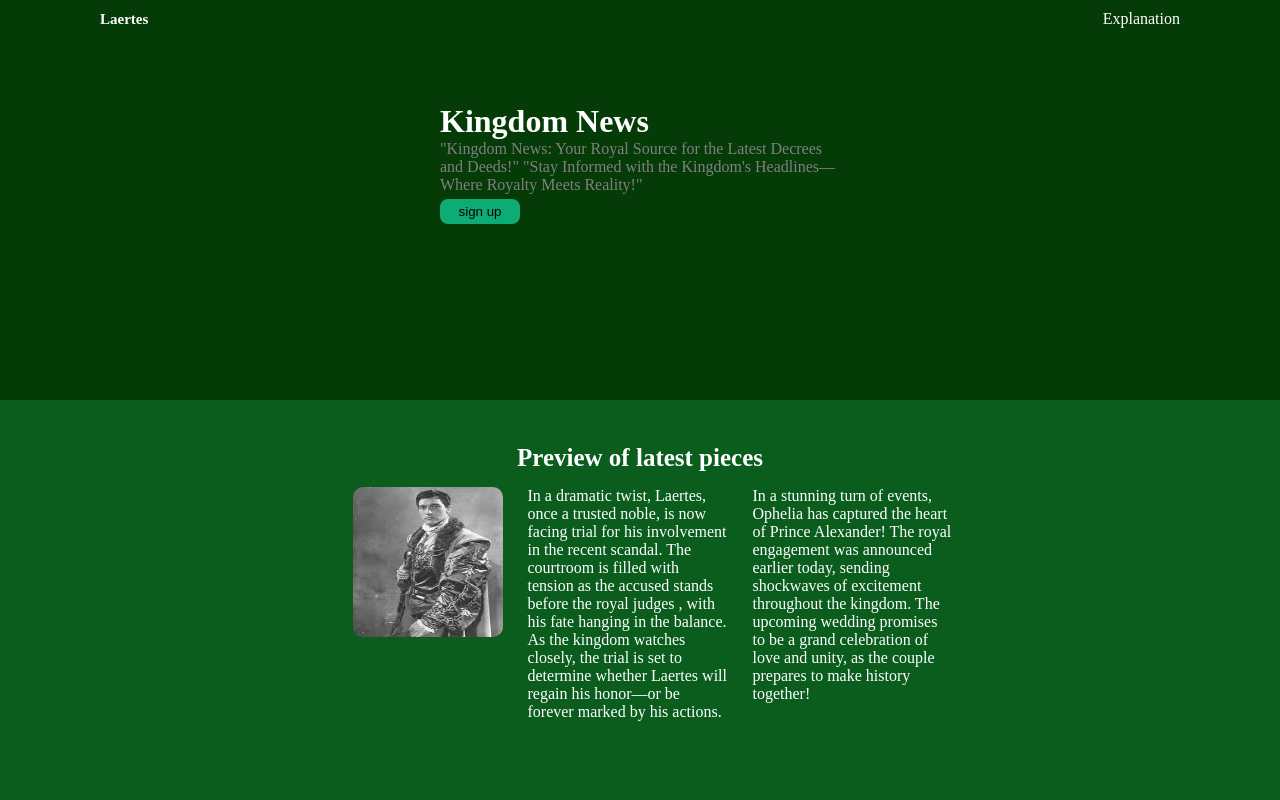
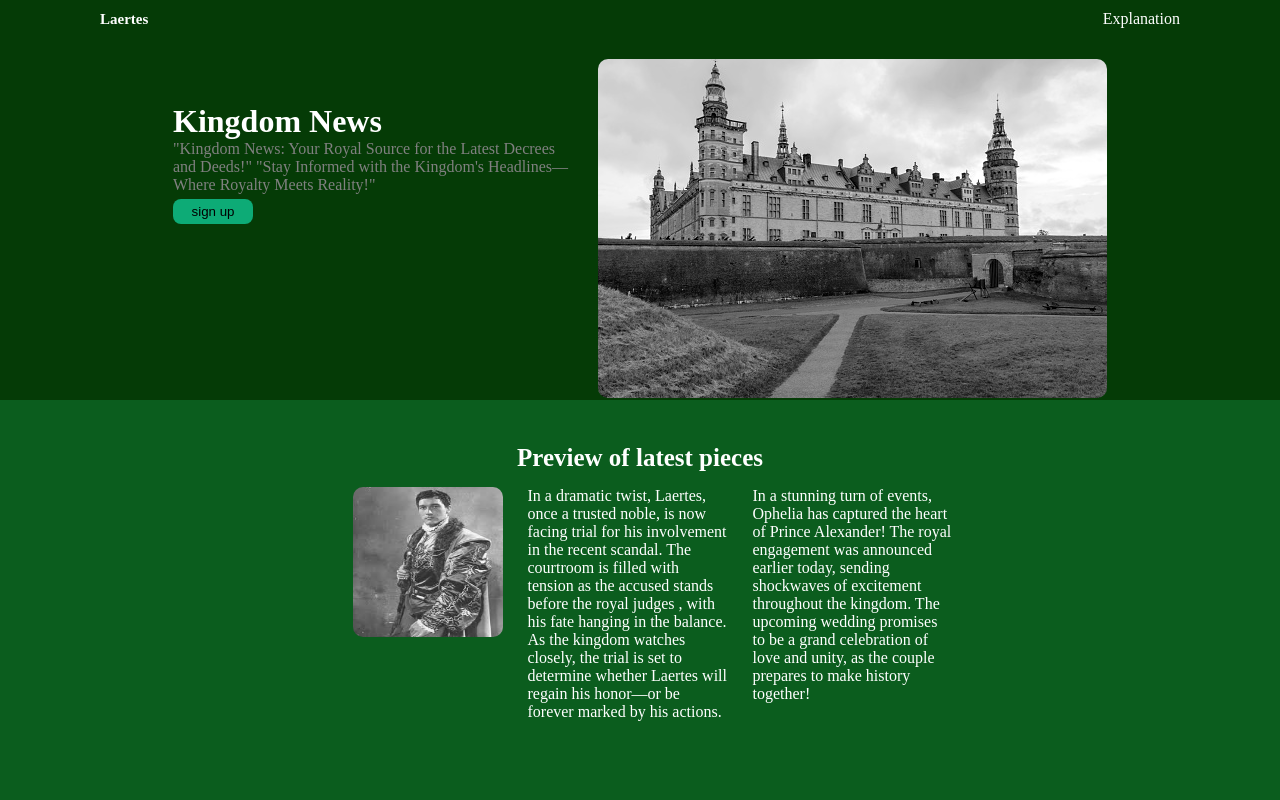
Before and after one commit to MrNivox/Landing_page_TOP, a plain HTML site: page index.html in a window 1280 px wide. Shown: the top 800 px of the page. Drawn offline with Linux system fonts and the light colour scheme.

Commit message:
added castle image and html

```diff
--- a/index.html
+++ b/index.html
@@ -25,7 +25,6 @@
 
       <div class="mid">
 
-
         <div class="side">
             <h1 class="s1">Kingdom News</h1>
             <p>
@@ -37,6 +36,8 @@
             <button class="firstB">sign up</button>
 
         </div>
+        <img src = 'pictures/istockphoto-1178562540-170667a.jpg'>
+
 
 
        </div>
```
Also changed, not shown: pictures/istockphoto-1178562540-170667a.jpg (added).
